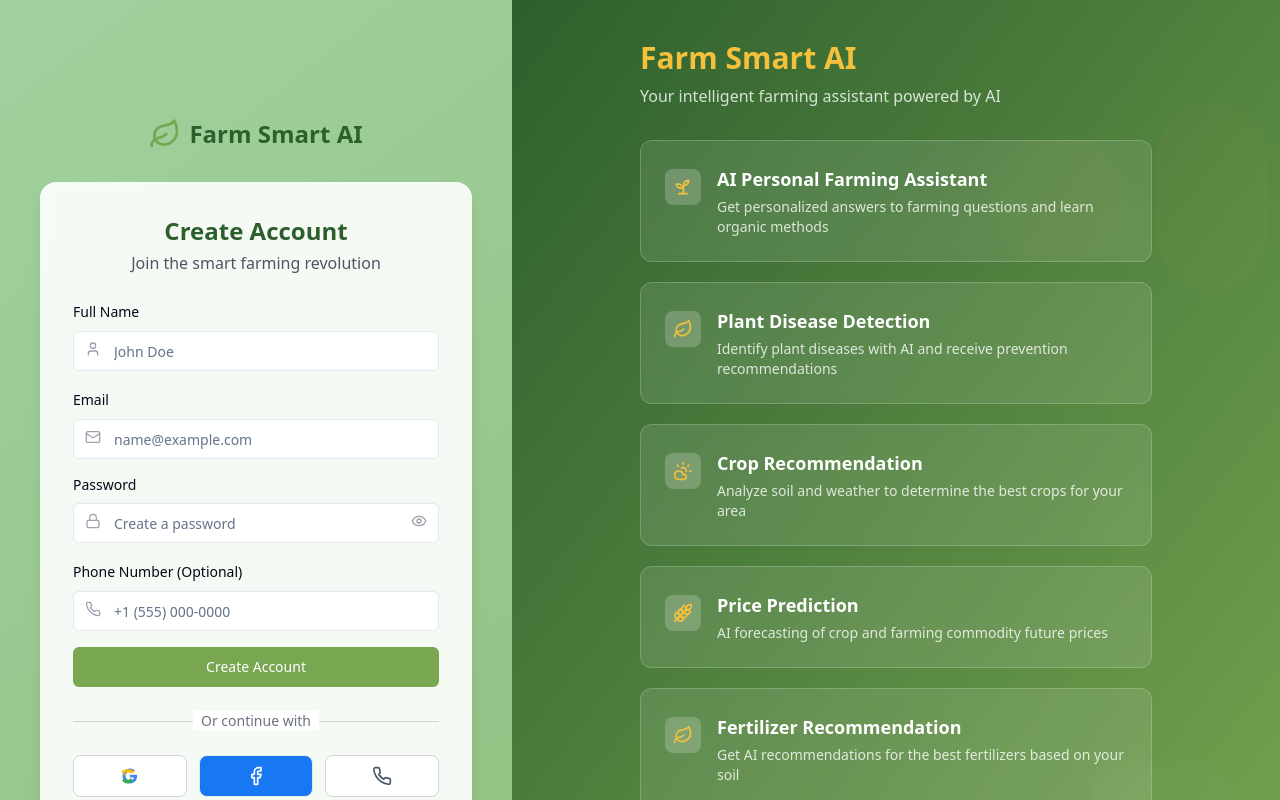
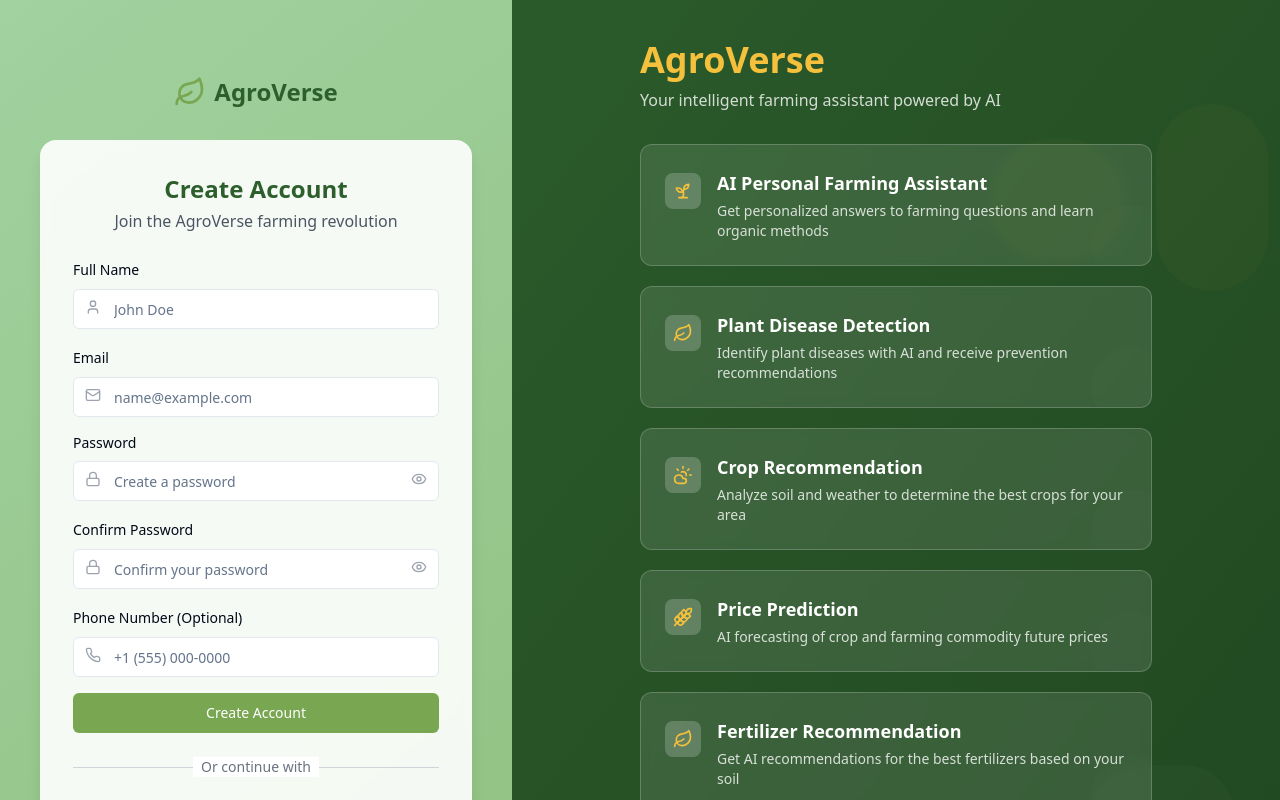
Before and after one commit to aswiinnnnn/farm-smart-ai-portal, a React (Vite) app: page /signup in a window 1280 px wide. Shown: the top 800 px of the page. Built offline with nearby package versions, Linux system fonts and the light colour scheme.

Commit message:
feat: Enhance UI and add signup features
- Added background gradient animation to the right side with darker green colors.
- Implemented continuous animation for features.
- Added "AgroVerse" platform name.
- Included confirm password option in the signup page.

```diff
--- a/src/components/AuthForm.tsx
+++ b/src/components/AuthForm.tsx
@@ -1,5 +1,5 @@
 
-import React, { useState } from 'react';
+import React, { useState, useEffect } from 'react';
 import { Button } from '@/components/ui/button';
 import { Input } from '@/components/ui/input';
 import { Label } from '@/components/ui/label';
@@ -13,12 +13,24 @@ interface AuthFormProps {
 
 const AuthForm = ({ isSignUp = false, onSubmit }: AuthFormProps) => {
   const [showPassword, setShowPassword] = useState(false);
+  const [showConfirmPassword, setShowConfirmPassword] = useState(false);
   const [formData, setFormData] = useState({
     email: '',
     password: '',
+    confirmPassword: '',
     name: '',
     phone: ''
   });
+  const [passwordMatch, setPasswordMatch] = useState(true);
+
+  useEffect(() => {
+    if (isSignUp) {
+      setPasswordMatch(
+        !formData.confirmPassword ||
+        formData.password === formData.confirmPassword
+      );
+    }
+  }, [formData.password, formData.confirmPassword, isSignUp]);
 
   const handleChange = (e: React.ChangeEvent<HTMLInputElement>) => {
     const { name, value } = e.target;
@@ -27,6 +39,12 @@ const AuthForm = ({ isSignUp = false, onSubmit }: AuthFormProps) => {
 
   const handleSubmit = (e: React.FormEvent) => {
     e.preventDefault();
+
+    if (isSignUp && formData.password !== formData.confirmPassword) {
+      setPasswordMatch(false);
+      return;
+    }
+
     onSubmit(formData);
   };
 
@@ -38,7 +56,7 @@ const AuthForm = ({ isSignUp = false, onSubmit }: AuthFormProps) => {
         </h1>
         <p className="text-gray-600 mt-1">
           {isSignUp
-            ? 'Join the smart farming revolution'
+            ? 'Join the AgroVerse farming revolution'
             : 'Login to access your farming assistant'}
         </p>
       </div>
@@ -115,6 +133,40 @@ const AuthForm = ({ isSignUp = false, onSubmit }: AuthFormProps) => {
             </button>
           </div>
         </div>
+
+        {isSignUp && (
+          <div className="space-y-2">
+            <Label
+              htmlFor="confirmPassword"
+              className="text-sm font-medium"
+            >
+              Confirm Password
+            </Label>
+            <div className="relative">
+              <Lock className="absolute left-3 top-2.5 h-4 w-4 text-gray-400" />
+              <Input
+                id="confirmPassword"
+                name="confirmPassword"
+                type={showConfirmPassword ? 'text' : 'password'}
+                placeholder="Confirm your password"
+                required
+                className={`input-field pl-10 pr-10 ${!passwordMatch ? 'border-red-500 focus:ring-red-500' : ''}`}
+                value={formData.confirmPassword}
+                onChange={handleChange}
+              />
+              <button
+                type="button"
+                className="absolute right-3 top-2.5 text-gray-400 hover:text-gray-600"
+                onClick={() => setShowConfirmPassword(!showConfirmPassword)}
+              >
+                {showConfirmPassword ? <EyeOff className="h-4 w-4" /> : <Eye className="h-4 w-4" />}
+              </button>
+            </div>
+            {!passwordMatch && (
+              <p className="text-xs text-red-500 mt-1">Passwords do not match</p>
+            )}
+          </div>
+        )}
 
         {isSignUp && (
           <div className="space-y-2">
--- a/src/components/FeatureShowcase.tsx
+++ b/src/components/FeatureShowcase.tsx
@@ -14,11 +14,12 @@ const FeatureItem = ({
   delay?: number
 }) => (
   <div
-    className="feature-card mb-4 animate-fade-in-up"
-    style={{ animationDelay: `${delay}ms` }}
+    className="feature-card mb-4 animate-pulse-subtle"
+    style={{ animationDelay: `${delay}ms`, animationDuration: '4s', animationIterationCount: 'infinite' }}
   >
     <div className="flex items-start gap-4">
-      <div className="mt-1 p-2 bg-white/20 rounded-lg animate-pulse-subtle">
+      <div className="mt-1 p-2 bg-white/20 rounded-lg animate-pulse-subtle"
+           style={{ animationDuration: '3s', animationIterationCount: 'infinite' }}>
         {icon}
       </div>
       <div>
@@ -43,16 +44,17 @@ const FeatureShowcase = () => {
         top: `${Math.random() * 100}%`,
         animationDuration: `${Math.random() * 10 + 5}s`,
         animationDelay: `${Math.random() * 5}s`,
+        animationIterationCount: 'infinite',
         backgroundColor: i % 2 === 0 ? 'rgba(245, 193, 61, 0.15)' : 'rgba(255, 255, 255, 0.1)',
       }}
     />
   ));
 
   return (
-    <div className="features-container">
+    <div className="features-container dark-green-gradient">
       {circles}
       <div className="relative z-10 w-full max-w-lg">
-        <h2 className="text-3xl font-bold mb-2 text-farm-gold">Farm Smart AI</h2>
+        <h1 className="text-4xl font-bold mb-2 text-farm-gold font-display">AgroVerse</h1>
         <p className="text-white/80 mb-8">Your intelligent farming assistant powered by AI</p>
 
         <div className="space-y-5">
--- a/src/index.css
+++ b/src/index.css
@@ -107,7 +107,13 @@
   }
 
   .features-container {
-    @apply hidden md:flex md:w-3/5 bg-gradient-to-br from-farm-dark-green to-farm-green p-10 flex-col justify-center items-center text-white relative overflow-hidden;
+    @apply hidden md:flex md:w-3/5 p-10 flex-col justify-center items-center text-white relative overflow-hidden;
+  }
+
+  .dark-green-gradient {
+    @apply bg-gradient-to-br from-farm-dark-green to-[#1a3a1a];
+    background-size: 200% 200%;
+    animation: gradientAnimation 15s ease infinite;
   }
 
   .auth-card {
@@ -130,4 +136,16 @@
   .floating-circle {
     @apply absolute rounded-full opacity-20 animate-float;
   }
+
+  @keyframes gradientAnimation {
+    0% {
+      background-position: 0% 50%;
+    }
+    50% {
+      background-position: 100% 50%;
+    }
+    100% {
+      background-position: 0% 50%;
+    }
+  }
 }
--- a/src/pages/Login.tsx
+++ b/src/pages/Login.tsx
@@ -26,7 +26,7 @@ const Login = () => {
         <div className="auth-form-container">
           <div className="flex items-center justify-center mb-8">
             <Leaf className="h-8 w-8 text-farm-green mr-2" />
-            <h1 className="text-2xl font-bold text-farm-dark-green">Farm Smart AI</h1>
+            <h1 className="text-2xl font-bold text-farm-dark-green">AgroVerse</h1>
           </div>
           <AuthForm onSubmit={handleLogin} />
         </div>
--- a/src/pages/Signup.tsx
+++ b/src/pages/Signup.tsx
@@ -26,7 +26,7 @@ const Signup = () => {
         <div className="auth-form-container">
           <div className="flex items-center justify-center mb-8">
             <Leaf className="h-8 w-8 text-farm-green mr-2" />
-            <h1 className="text-2xl font-bold text-farm-dark-green">Farm Smart AI</h1>
+            <h1 className="text-2xl font-bold text-farm-dark-green">AgroVerse</h1>
           </div>
           <AuthForm isSignUp onSubmit={handleSignup} />
         </div>
```
